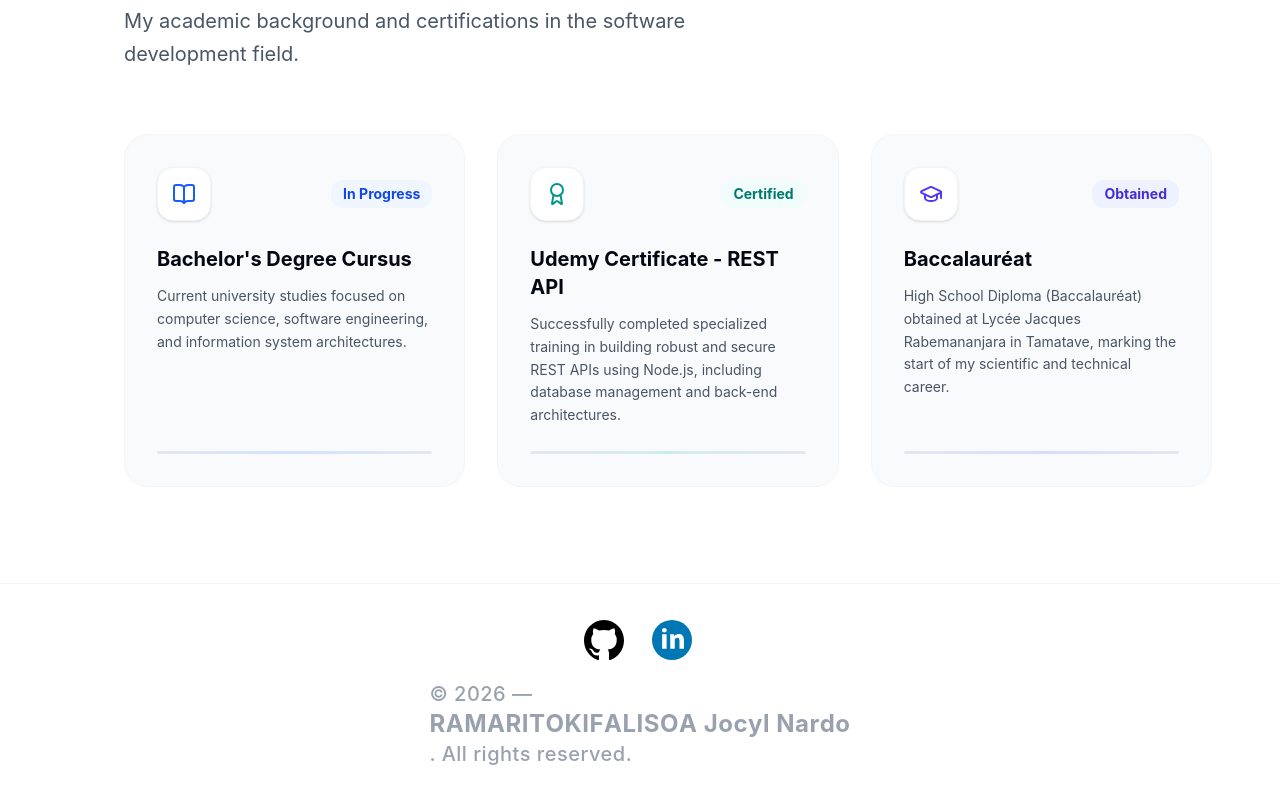
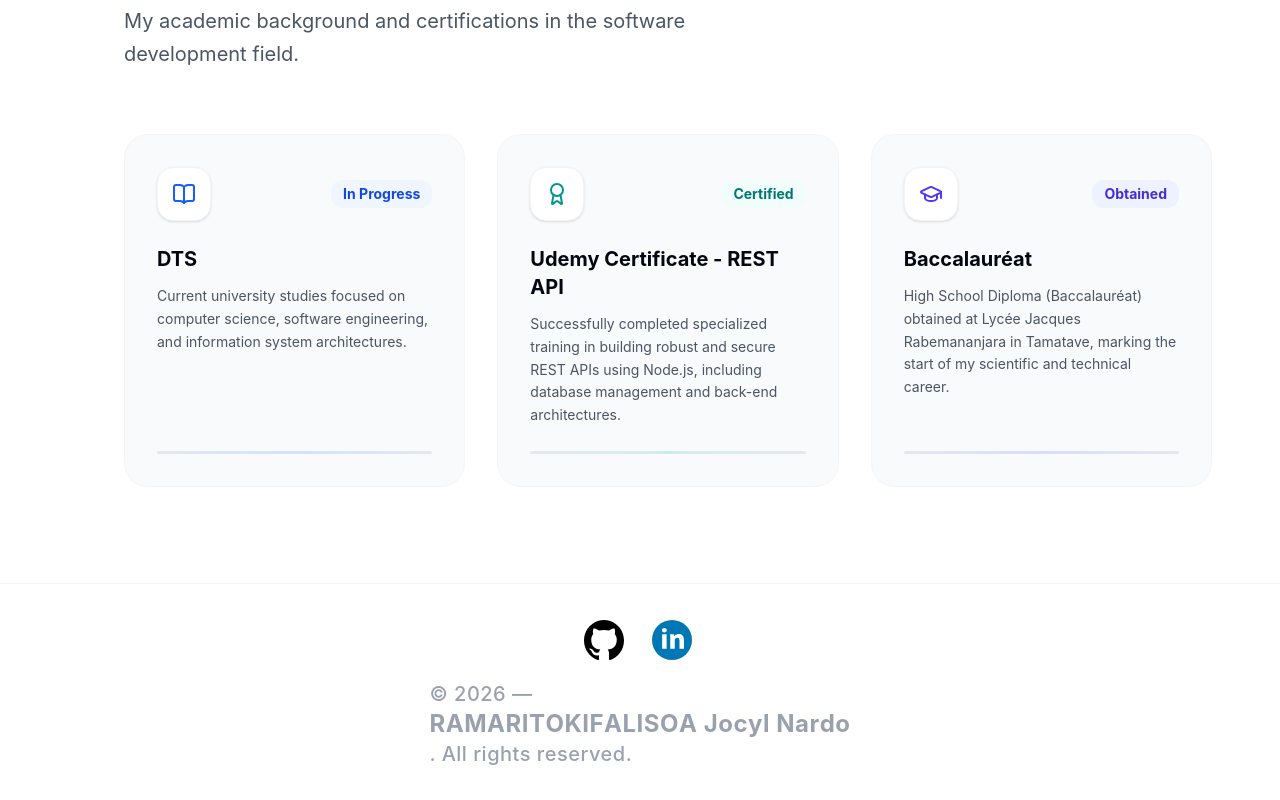
Before and after one commit to jramaritokifalisoa/Mon_porfolio-, a React (Vite) app in the folder porfolio/: page / in a window 1280 px wide. Shown: the part 2935-3735 px from the top of the page. Built offline with nearby package versions, Linux system fonts and the light colour scheme.

Commit message:
Refacturation fichier

```diff
--- a/porfolio/src/components/layout/parcours.tsx
+++ b/porfolio/src/components/layout/parcours.tsx
@@ -34,7 +34,7 @@ export const Parcours = () => {
                 </span>
               </div>
               <h3 className="text-xl font-bold text-gray-950 mb-3">
-                {t("parcours.licence.title", "Cursus Licence")}
+                {t("parcours.licence.title", "DTS")}
               </h3>
               <p className="text-gray-600 text-sm leading-relaxed">
                 {t(
--- a/porfolio/src/locales/en.json
+++ b/porfolio/src/locales/en.json
@@ -67,7 +67,7 @@
       "obtained": "Obtained"
     },
     "licence": {
-      "title": "Bachelor's Degree Cursus",
+      "title": "DTS",
       "desc": "Current university studies focused on computer science, software engineering, and information system architectures."
     },
     "udemy": {
--- a/porfolio/src/utils/index.tsx
+++ /dev/null
@@ -1,26 +0,0 @@
-// Example utility functions
-// Add your utility functions here
-
-/**
- * Format a date to a readable string
- * @param date - Date to format
- * @returns Formatted date string
- */
-export const formatDate = (date: Date): string => {
-  return new Intl.DateTimeFormat("en-US", {
-    year: "numeric",
-    month: "long",
-    day: "numeric",
-  }).format(date);
-};
-
-/**
- * Truncate a string to a specified length
- * @param str - String to truncate
- * @param maxLength - Maximum length
- * @returns Truncated string
- */
-export const truncate = (str: string, maxLength: number): string => {
-  if (str.length <= maxLength) return str;
-  return str.slice(0, maxLength) + "...";
-};
```
Also changed, not shown: 1 other file (tests, documents, lock files or other folders).
